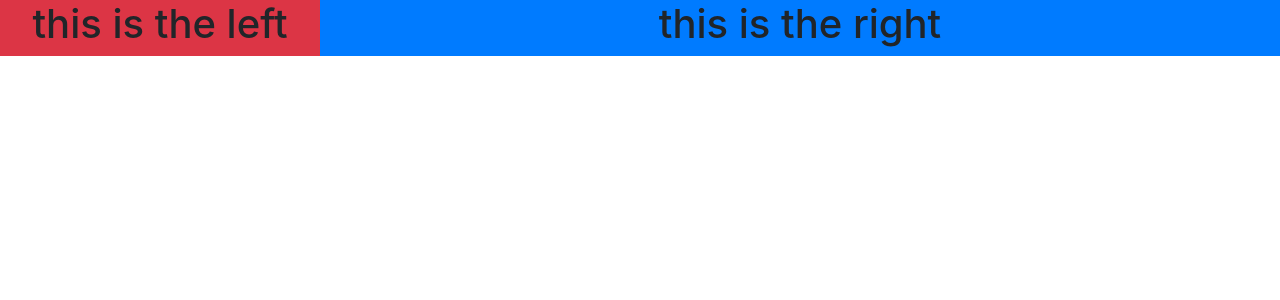
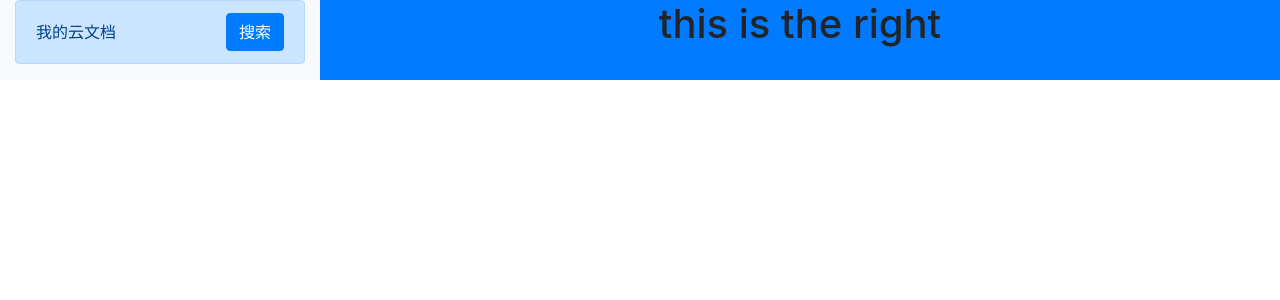
Before and after one commit to Coderwhy001/electron_cloud-document, a React (Create React App) app in the folder cloud-doc/: page / in a window 1280 px wide. Shown: the top 300 px of the page. Built offline with nearby package versions, Linux system fonts and the light colour scheme.

Commit message:
初始化搜索框

```diff
--- a/cloud-doc/src/App.js
+++ b/cloud-doc/src/App.js
@@ -1,12 +1,16 @@
 import React from 'react';
 import './App.css';
 import 'bootstrap/dist/css/bootstrap.min.css'
+import FileSearch from './components/FileSearch'
 function App() {
   return (
     <div className="App container-fluid">
       <div className="row">
-        <div className="col-3 bg-danger left-panel">
-          <h1>this is the left</h1>
+        <div className="col-3 bg-light left-panel">
+          <FileSearch
+            title='我的云文档'
+            onFileSearch={() => {}}
+          />
         </div>
         <div className="col-9 bg-primary right-panel">
           <h1>this is the right</h1>
--- a/cloud-doc/src/components/FileSearch.js
+++ b/cloud-doc/src/components/FileSearch.js
@@ -2,5 +2,40 @@
 
 const FileSearch = ({ title, onFileSearch }) => {
   const [ inputActive, setInputActive ] = useState(false)
-  const [ value, setValue ] = useState(0)
+  const [ value, setValue ] = useState('')
+  return (
+    <div className="alert alert-primary">
+      { !inputActive &&
+        <div className="d-flex justify-content-between align-items-center">
+          <span>{title}</span>
+          <button
+            type="button"
+            className="btn btn-primary"
+            onClick={() => { setInputActive(true) }}
+          >
+            搜索
+          </button>
+        </div>
+      }
+      {
+        inputActive &&
+        <div className="row">
+          <input
+            className="form-control col-8"
+            value={value}
+            onChange={(e) => {setValue(e.target.value)}}
+          />
+          <button
+            type="button"
+            className="btn btn-primary col-4"
+            onClick={() => { setInputActive(false) }}
+          >
+            关闭
+          </button>
+        </div>
+      }
+    </div>
+  )
 }
+
+export default FileSearch
```
